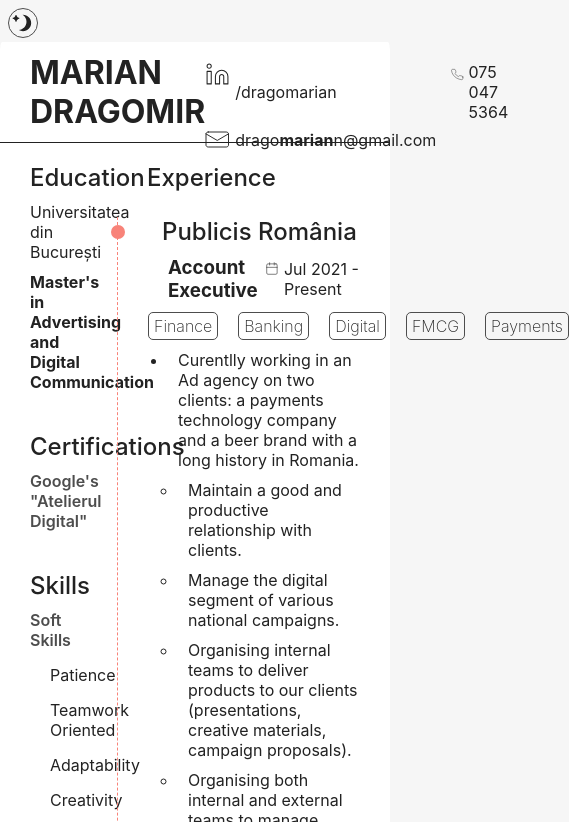
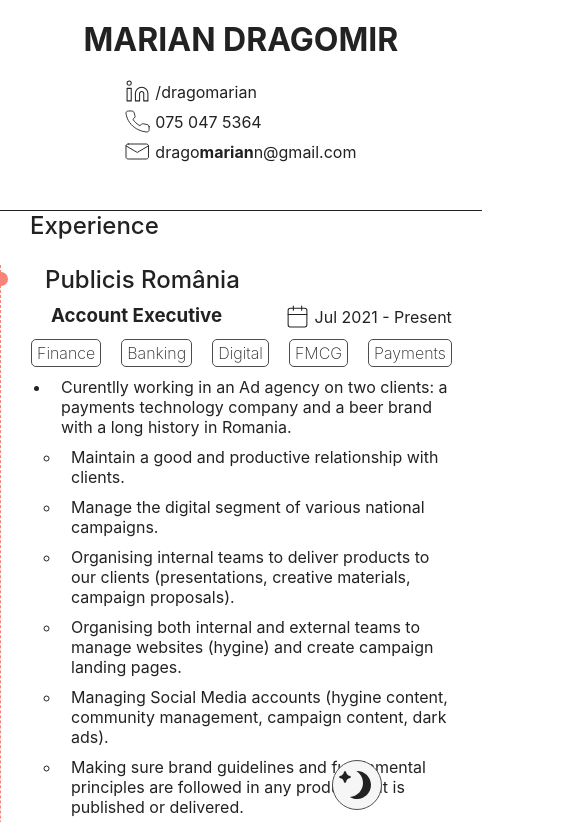
Before and after one commit to dragomarian/resume, a plain HTML site: page index.html in a window 390 px wide. Shown: the top 822 px of the page, 569 px wide, since content can reach past the window. Drawn offline with Linux system fonts and the light colour scheme.

Commit message:
Added support for tablets & mobile

```diff
--- a/index.html
+++ b/index.html
@@ -7,6 +7,7 @@
     <title>MARIAN DRAGOMIR - Resume</title>
 
     <link rel="stylesheet" href="styles.css">
+    <link rel="icon" type="image/x-icon" href="./assets/M.svg">
 </head>
 <body>
 <script>
--- a/styles.css
+++ b/styles.css
@@ -57,7 +57,7 @@
     background-color: var(--color-main-bg-2);
     background-size: cover;
 }
-
+/*
 body .lang-btn {
     position: fixed;
     left: 2%;
@@ -71,7 +71,7 @@
     background-image: var(--icon-lang-btn);
     background-color: var(--color-main-bg-2);
     background-size: cover;
-}
+} */
 
 body .theme-btn:hover,
 body .lang-btn:hover {
@@ -136,7 +136,7 @@
     grid-area: sidebar;
     padding: 0 30px;
 
-    display: flex;
+    display: grid;
     flex-direction: column;
     gap: 40px;
 }
@@ -258,3 +258,93 @@
 html[lang="en"] h4:lang(ro) {
     display: none;
 }
+
+
+/* MOBILE OPTIMIZATION */
+
+@media screen and (max-width: 767px) {
+body {
+    width: 100%;
+}
+
+body .theme-btn {
+    position: fixed;
+    top: 90%;
+    left: 90%;
+}
+
+body .container {
+        width: 100vw;
+        max-width: 100vw;
+        margin: 0;
+
+        grid-template-columns: 1fr;
+        grid-template-rows: 20vh 1fr 1fr;
+        grid-template-areas:
+        "header"
+        "main"
+        "sidebar";
+        /* row-gap: 10px; */
+}
+
+header {
+    flex-direction: column;
+    padding: 0;
+    justify-content: center;
+    align-items: center;
+    gap: 20px;
+}
+
+header h1 {
+    padding: 0;
+}
+
+header .contact {
+    grid-template-columns: 1fr 1fr 1fr;
+    height: 20%;
+    padding: 0 5vw;
+}
+
+aside {
+    padding-top: 40px;
+    grid-template-columns: 1fr 1fr;
+    grid-template-rows: 20vh 1fr;
+}
+
+aside:nth-child(3) {
+    grid-column: 1 / 3;
+}
+
+}
+
+@media screen and (max-width: 500px) {
+    body {
+        background-color: var(--color-main-bg);
+    }
+    body .container {
+        grid-template-rows: 25vh 1fr 1fr;
+        gap: 0;
+    }
+    body .theme-btn {
+        position: fixed;
+        top: 90%;
+        left: 85%;
+
+        width: 50px;
+        height: 50px;
+    }
+    header {
+        justify-content: start;
+        padding-top: 20px;
+    }
+    header .contact {
+        grid-template-columns: 1fr;
+        height: 20%;
+        padding: 0 5vw;
+    }
+    aside {
+        padding-top: 20px;
+        grid-template-columns: 1fr;
+        grid-template-rows: 15vh 15vh 1fr;
+    }
+}
```
Also changed, not shown: assets/M.svg (added).
